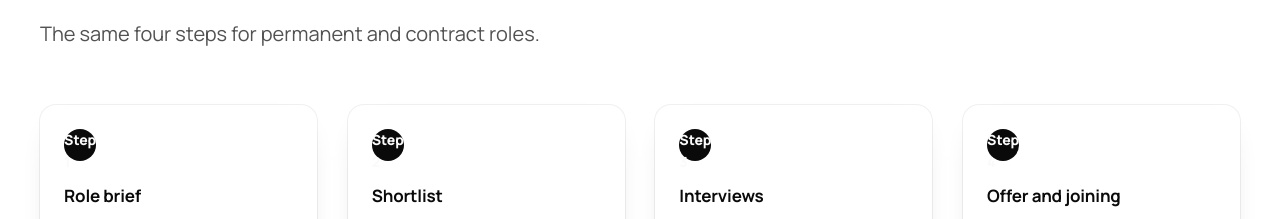
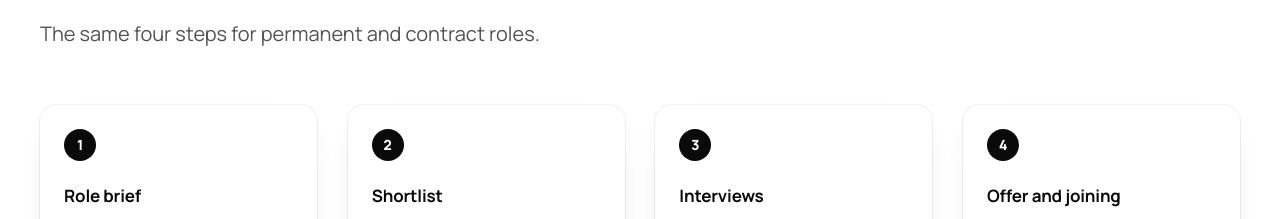
Before and after one commit to Varunsai2000/pavaniit-com, a Next.js app: page /recruitment-staffing-india in a window 1280 px wide. Shown: the part 1800-2019 px from the top of the page. Built offline with nearby package versions, Linux system fonts and the light colour scheme.

Commit message:
Launch round 5: recruitment page review; fix overflowing step badges

```diff
--- a/src/app/globals.css
+++ b/src/app/globals.css
@@ -479,7 +479,7 @@ table, .price-amount, .pl-amount, .cycle-n, .month-grid, .month-list .d { font-v
 
 .steps { list-style: none; display: grid; grid-template-columns: repeat(4, minmax(0, 1fr)); gap: var(--grid-gap); }
 .steps li { padding: var(--space-6); border-radius: var(--radius-card); background: var(--color-bg); box-shadow: var(--shadow-card); }
-.steps .step-n { display: grid; place-items: center; width: var(--size-step); height: var(--size-step); border-radius: var(--radius-pill); background: var(--color-inverse); color: var(--color-on-inverse); font-size: var(--text-sm); font-weight: var(--weight-heavy); }
+.steps .step-n { display: grid; place-items: center; width: var(--size-step); height: var(--size-step); border-radius: var(--radius-pill); background: var(--color-inverse); color: var(--color-on-inverse); font-size: var(--text-sm); font-weight: var(--weight-heavy); font-variant-numeric: lining-nums tabular-nums; }
 .steps .h4 { margin-top: var(--space-6); }
 .steps p { margin-top: var(--space-1-5); font-size: var(--text-md); color: var(--color-ink-2); }
 @media (max-width: 900px) { .steps { grid-template-columns: repeat(2, minmax(0, 1fr)); } }
--- a/src/app/recruitment-staffing-india/page.tsx
+++ b/src/app/recruitment-staffing-india/page.tsx
@@ -30,7 +30,7 @@ export default function Page() {
           <ol className="steps">
             {steps.map((s, i) => (
               <li key={s.t}>
-                <span className="step-n">Step {i + 1}</span>
+                <span className="step-n"><span className="sr-only">Step </span>{i + 1}</span>
                 <h3 className="h4">{s.t}</h3>
                 <p>{s.d}</p>
               </li>
```
Also changed, not shown: 2 other files (tests, documents, lock files or other folders).
